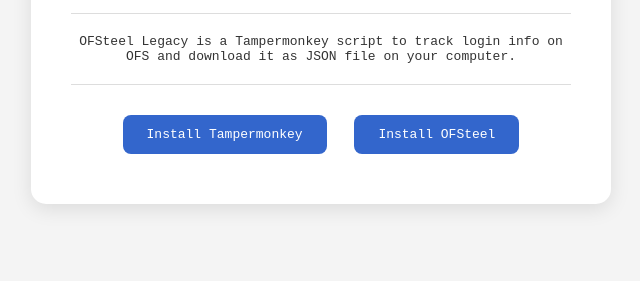
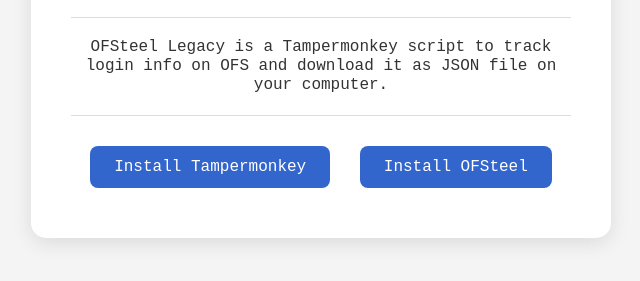
Before and after one commit to Timmy49/ofs, a plain HTML site: page index.html in a window 1280 px wide. Shown: the part 353-634 px from the top of the page, without its empty margins (319-959 px from the left). Drawn offline with Linux system fonts and the light colour scheme.

Commit message:
Update index.html

```diff
--- a/index.html
+++ b/index.html
@@ -6,7 +6,7 @@
 <style>
 body {
   margin: 0;
-  font-family: monospace;
+  font-family: 'Courier New', monospace;
   background: #f4f4f4;
   color: #333;
   display: flex;
@@ -26,7 +26,7 @@ body {
 
 h1 { margin: 0 0 10px; }
 h2 { margin: 0 0 20px; color: #666; font-weight: normal; }
-p { margin: 20px 0; }
+p { margin: 20px 0; line-height: 1.2; }
 
 a.button {
   display: inline-block;
```
